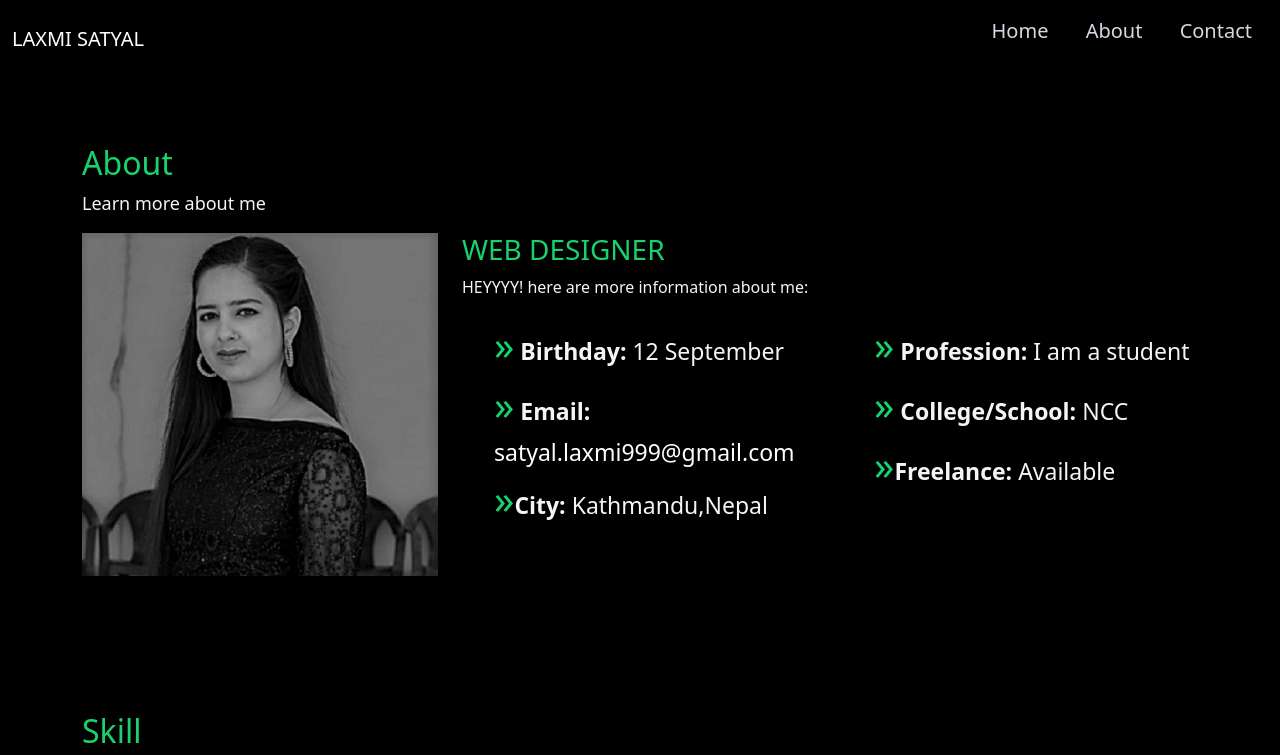
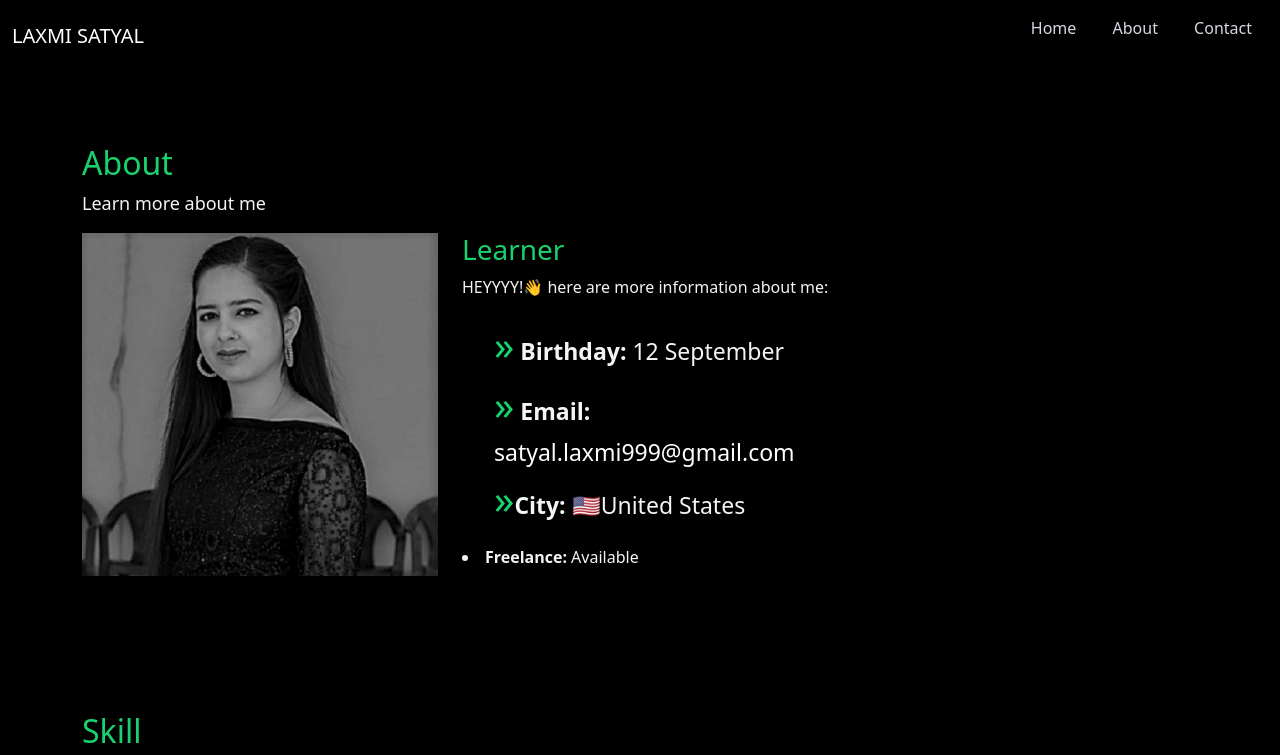
Before and after one commit to imxal/laxmisatyal.github.io, a plain HTML site: page aboutme.html in a window 1280 px wide. Shown: the top 755 px of the page. Drawn offline with nearby package versions, Linux system fonts and the light colour scheme.

Commit message:
Update aboutme.html

```diff
--- a/aboutme.html
+++ b/aboutme.html
@@ -19,7 +19,7 @@
           <a class="navbar-brand " style="color:white;">LAXMI SATYAL</a>
           <form class="d-flex">
             <ul style="
-            font-size: 20px;">
+            font-size: 20 px;">
               <li><a class="nav-link" href="index.html">Home</a></li>
               <li><a class="nav-link  active" href="aboutme.html">About</a></li>
               <li><a class="nav-link" href="contactme.html">Contact</a></li></ul>
@@ -43,9 +43,9 @@
                       <img src="css/laxmi.jpg" class="img-fluid" alt="">
                     </div>
                     <div class="col-lg-8" >
-                      <h3 style="color: #18d26e;">WEB DESIGNER</h3>
+                      <h3 style="color: #18d26e;">Learner</h3>
                       <p class="para">
-                        HEYYYY!  here are more information about me:
+                        HEYYYY!👋  here are more information about me:
                       </p>
                       <div class="row">
                         <div class="col-lg-6">
@@ -53,14 +53,15 @@
 
                             <li > <strong>Birthday:</strong> <span>12 September</span></li>
                             <li> <strong>Email:</strong> <span><a style="color:white" href="https://mail.google.com" >satyal.laxmi999@gmail.com</a></span></li>
-                            <li><strong>City:</strong> <span>Kathmandu,Nepal</span></li>
+                            <li><strong>City:</strong> <span>🇺🇸United States</span></li>
                           </ul>
                         </div>
+                        <!--
                         <div class="col-lg-6">
                           <ul class="list">
 
                             <li> <strong>Profession:</strong> <span>I am a student</span></li>
-                            <li> <strong>College/School:</strong> <span>NCC</span></li>
+                            <li> <strong>College/School:</strong> <span>NCC</span></li> -->
 
                             <li><strong>Freelance:</strong> <span>Available</span></li>
                           </ul>
```
